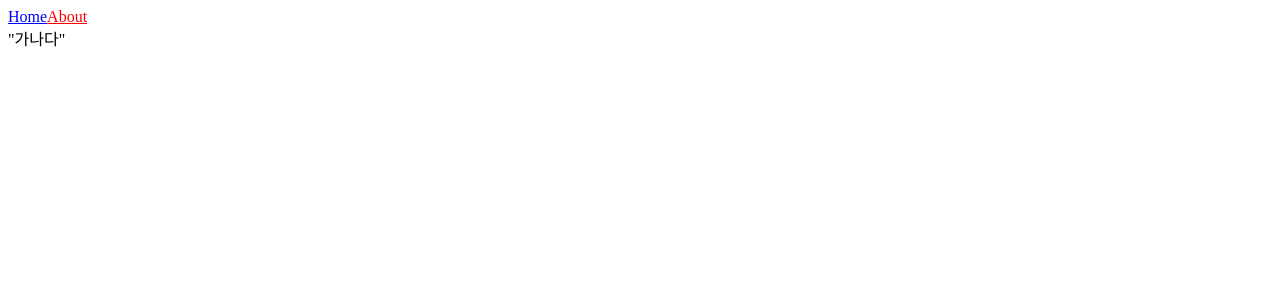
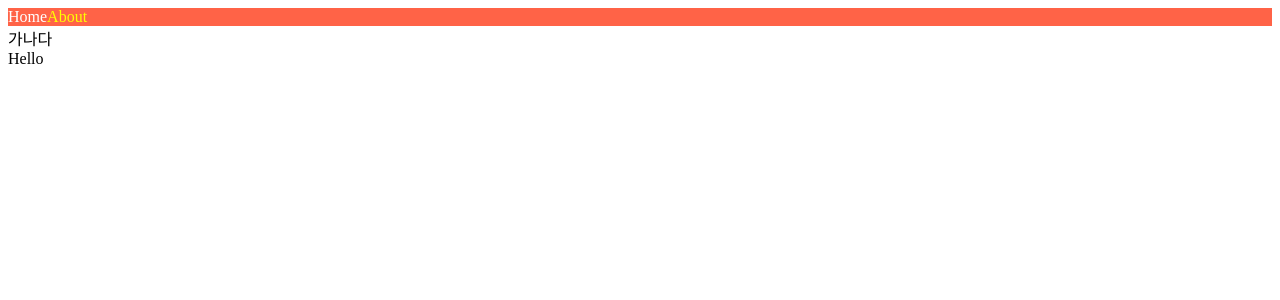
Before and after one commit to seeoya/next-p, a Next.js app: page /about in a window 1280 px wide. Shown: the top 300 px of the page. Built offline with nearby package versions, Linux system fonts and the light colour scheme.

Commit message:
_app js, global, module css

```diff
--- a/components/NavBar.js
+++ b/components/NavBar.js
@@ -7,11 +7,25 @@
     return (
         <nav>
             <Link href="/">
-                <a style={{color: router.pathname == "/" ? "red" : "blue"}} className="link">Home</a>
+                <a className={router.pathname === "/" ? "active" : ""}>Home</a>
             </Link>
             <Link href="/about">
-                <a style={{color: router.pathname == "/about" ? "red" : "blue"}} className="link">About</a>
+                <a className={router.pathname === "/about" ? "active" : ""}>About</a>
             </Link>
+
+            <style jsx>{`
+                nav {
+                    background-color: tomato;
+                }
+
+                a {
+                    text-decoration: none;
+                }
+
+                .active {
+                    color: yellow;
+                }
+            `}</style>
         </nav>
     );
 }
--- /dev/null
+++ b/components/NavBar.module.css
@@ -0,0 +1,11 @@
+#ida {
+    background-color: blue;
+}
+
+.link {
+    text-decoration: none;
+}
+
+.active {
+    color: tomato
+}
--- /dev/null
+++ b/pages/_app.js
@@ -0,0 +1,18 @@
+import NavBar from "../components/NavBar";
+// import "../styles/globals.css";
+
+export default function _app({ Component, pageProps }) {
+    return (
+        <>
+            <NavBar />
+            <Component {...pageProps} />
+            <span>Hello</span>
+            <style jsx global>{`
+                a {
+                    color: white;
+                    text-decoration: none;
+                }
+            `}</style>
+        </>
+    );
+}
--- a/pages/aaa/index.js
+++ b/pages/aaa/index.js
@@ -1,3 +1,5 @@
 export default function aaa() {
-    return "abcd";
+    return <div>
+        aaaa
+    </div>;
 }
--- a/pages/about.js
+++ b/pages/about.js
@@ -2,9 +2,8 @@
 
 export default function About() {
     return (
-        <>
-            <NavBar />
-            "가나다"
-        </>
+        <div>
+            가나다
+        </div>
     );
 }
--- a/styles/globals.css
+++ b/styles/globals.css
@@ -2,8 +2,8 @@
 body {
     padding: 0;
     margin: 0;
-  font-family: -apple-system, BlinkMacSystemFont, Segoe UI, Roboto, Oxygen,
-    Ubuntu, Cantarell, Fira Sans, Droid Sans, Helvetica Neue, sans-serif;
+    background-color: palegoldenrod;
+    font-family: -apple-system, BlinkMacSystemFont, Segoe UI, Roboto, Oxygen, Ubuntu, Cantarell, Fira Sans, Droid Sans, Helvetica Neue, sans-serif;
 }
 
 a {
```
Also changed, not shown: pages/index.js (+6 -1 lines). Lines whose indentation alone changed are shown as unchanged.
